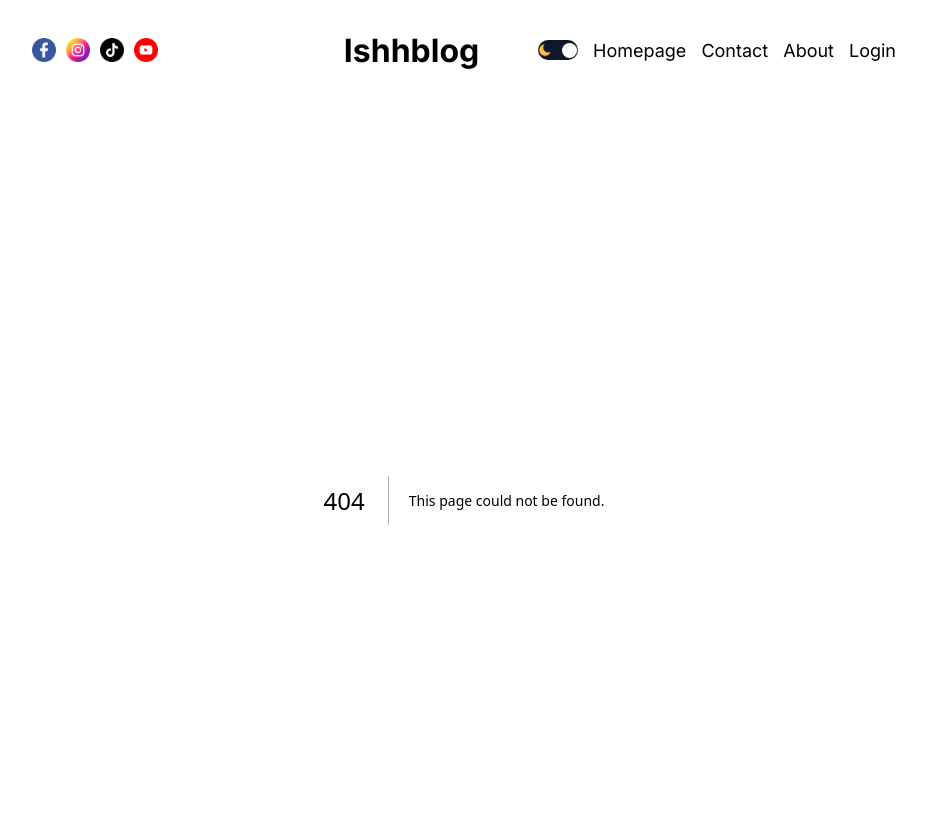
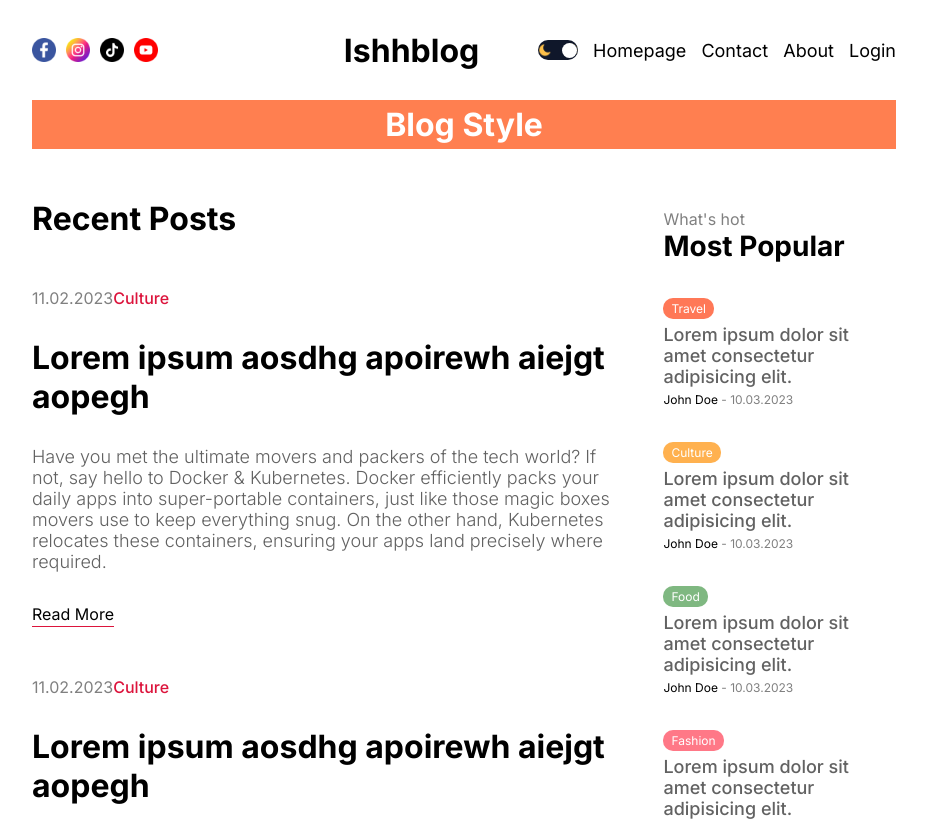
Before and after one commit to Goutam-04/Blogging, a Next.js app: page /blog in a window 1280 px wide. Before the commit this address had no page. Shown: the top 821 px of the page, without its empty margins (176-1103 px from the left). Built offline with nearby package versions, Linux system fonts and the light colour scheme.

Commit message:
add /blog page

```diff
--- /dev/null
+++ b/src/app/blog/blogPage.module.css
@@ -0,0 +1,12 @@
+.title{
+  background-color: coral;
+  color: white;
+  padding: 5px 10px;
+  text-align: center;
+  text-transform: capitalize;
+}
+
+.content{
+  display: flex;
+  gap: 50px;
+}
--- /dev/null
+++ b/src/app/blog/page.jsx
@@ -0,0 +1,18 @@
+import CardList from "@/components/cardList/CardList";
+import styles from "./blogPage.module.css";
+import Menu from "@/components/Menu/Menu";
+
+const BlogPage = () => {
+
+  return (
+    <div className={styles.container}>
+      <h1 className={styles.title}> Blog style</h1>
+      <div className={styles.content}>
+        <CardList/>
+        <Menu />
+      </div>
+    </div>
+  );
+};
+
+export default BlogPage;
```
Also changed, not shown: public/logo.png (deleted).
